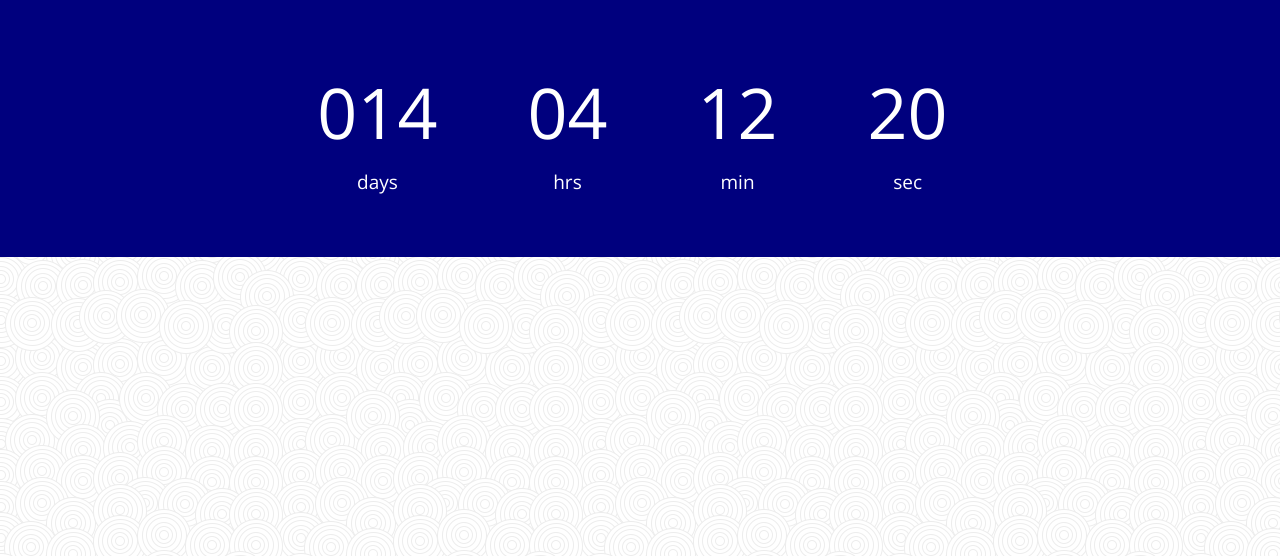
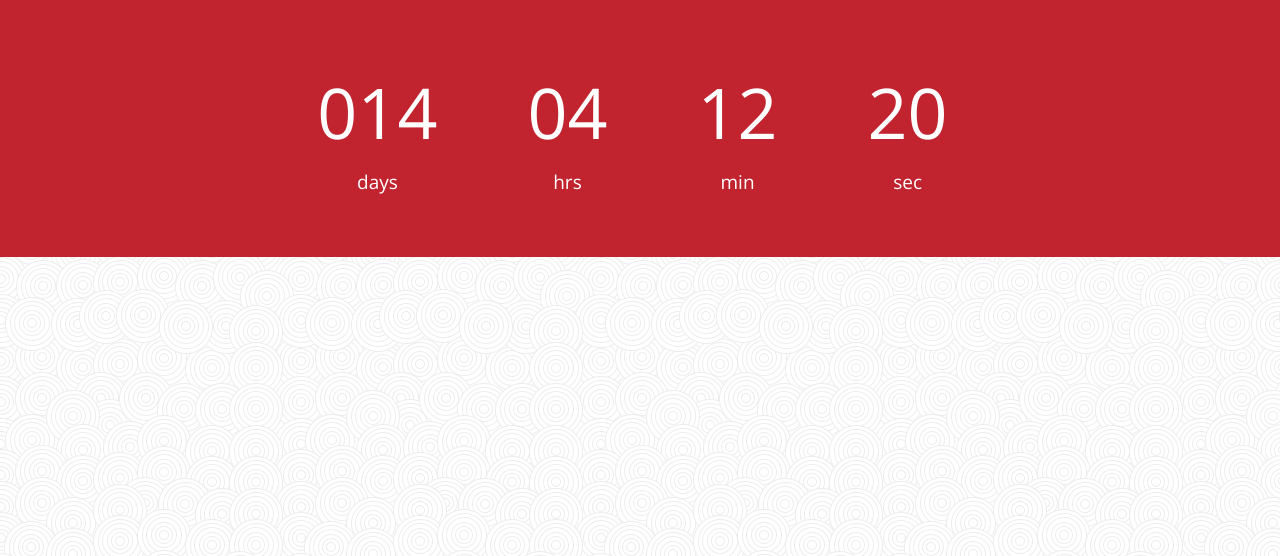
Before and after one commit to raghav029/comming-soon-page, a plain HTML site: page index.html in a window 1280 px wide. Shown: the part 244-800 px from the top of the page. Drawn offline with nearby package versions, Linux system fonts and the light colour scheme.

Commit message:
Update styles.css

```diff
--- a/css/styles.css
+++ b/css/styles.css
@@ -234,7 +234,7 @@ border:1px solid #1e7ccd;
 .countdown {
 text-align: center;
 margin-top: 30px;
-background: #00007E;
+background: #C1242F;
 padding: 60px 0;
 }
 .styled div {
```
